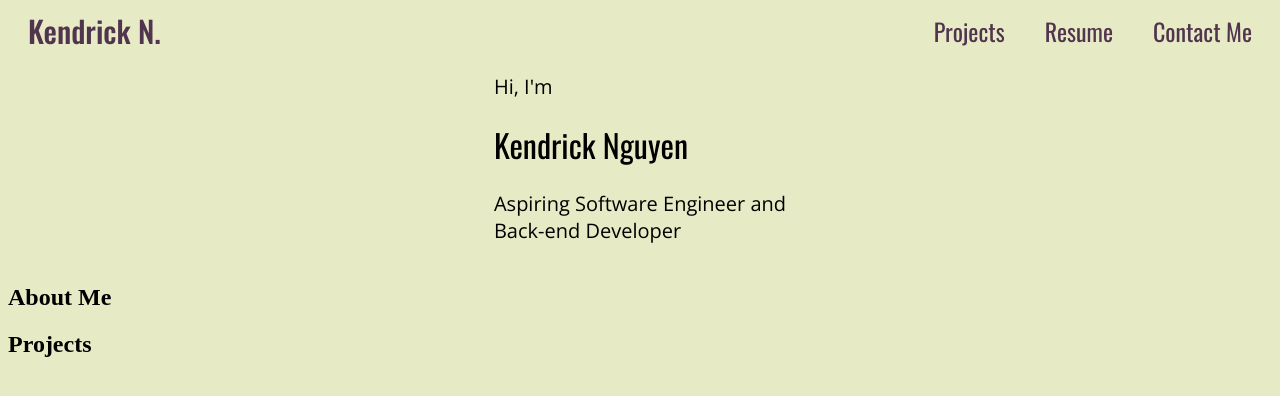
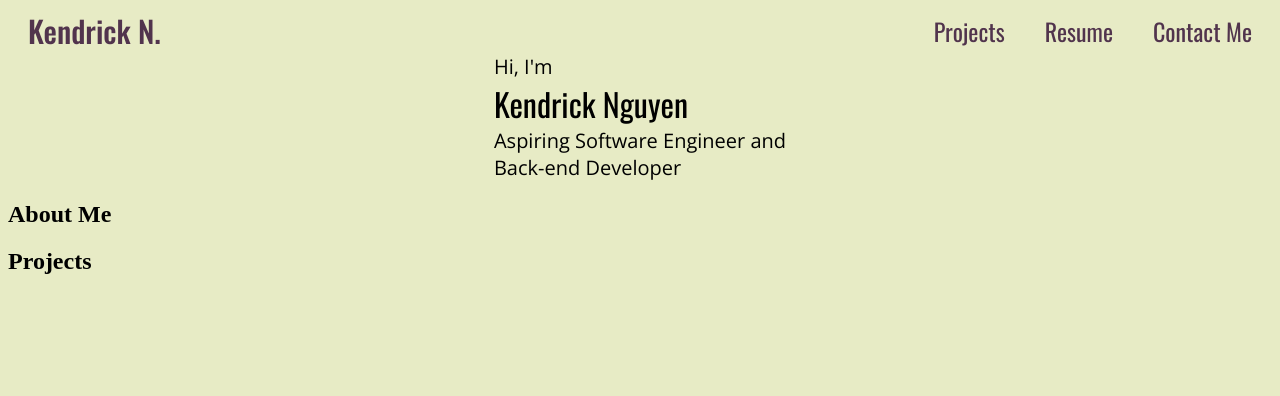
Before and after one commit to KendrickNguyen76/portfolio-website, a Jekyll site: the page built from index.html, in a window 1280 px wide. Shown: the top 396 px of the page. Built offline with Jekyll 4.4.1, drawn with Linux system fonts in a browser that asks for light colours.

Commit message:
Fixed spacing on hero-statement description

```diff
--- a/assets/css/homepage.css
+++ b/assets/css/homepage.css
@@ -3,6 +3,3 @@
   justify-content: center;
   align-items: center;
 }
-
-#hero_statement_desc {
-}
--- a/assets/css/styles.css
+++ b/assets/css/styles.css
@@ -7,7 +7,13 @@ body {
   background-color: #E7EBC5;
 }
 
+h1 {
+  margin: 0 !important;
+  padding: 0;
+}
+
 p {
+  margin: 0;
   font-size: 20px;
   font-family: "Open Sans", sans-serif;
   font-optical-sizing: auto;
```
